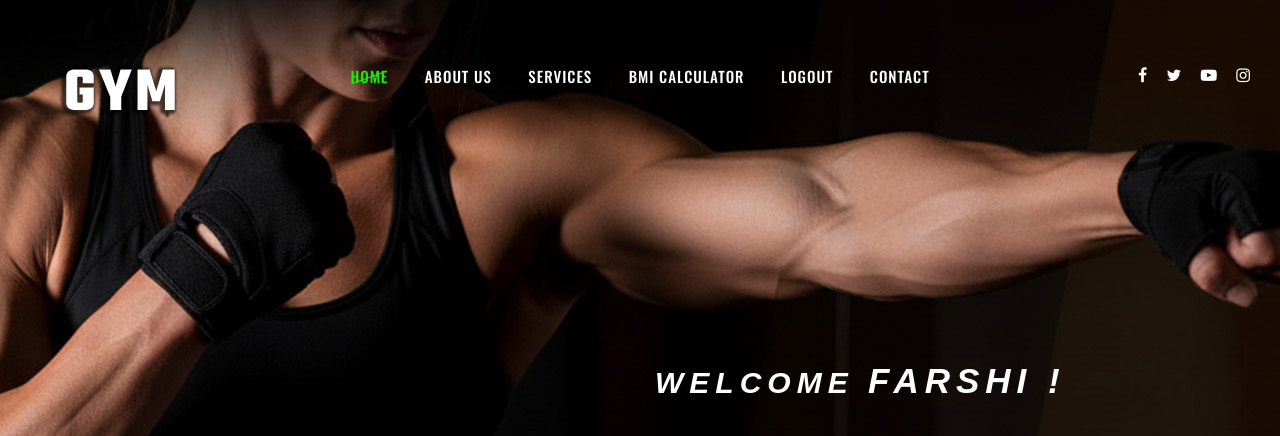
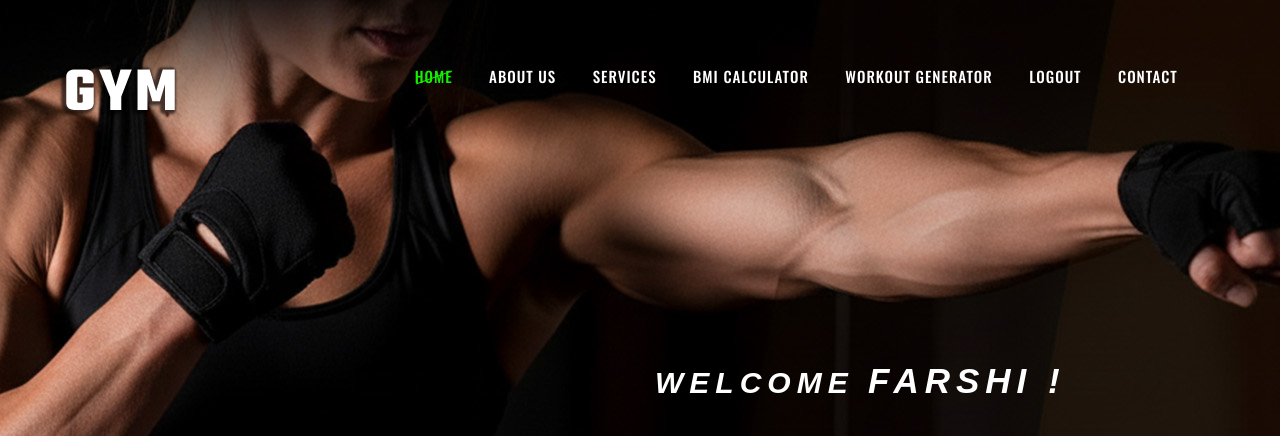
Before and after one commit to kalathilshameem/Gym-Management, a Django app: template templates/index.html in a window 1280 px wide. Shown: the top 436 px of the page. Run offline with Django 3.2, Linux system fonts and the light colour scheme; the template is opened without the code that fills it, so the values that code supplies are empty; the first user in the database is signed in; some libraries are stand-ins or nearby versions; some web fonts are replaced.

Commit message:
Adjust column layout and remove social links

```diff
--- a/templates/index.html
+++ b/templates/index.html
@@ -43,7 +43,7 @@
                     </a>
                 </div>
             </div>
-            <div class="col-lg-6">
+            <div class="col-lg-9">
                 <nav class="nav-menu">
                     <ul>
                         <li class="active"><a href="{% url 'index' %}">Home</a></li>
@@ -51,6 +51,7 @@
                         <li><a href="{% url 'services' %}">Services</a></li>
                         {% if user.is_authenticated %}
                             <li><a href="{% url 'bmi_calculator_user' %}">BMI Calculator</a></li>
+                            <li><a href="{% url 'workout_planner_user' %}">Workout Generator</a></li>
                             <li><a href="{% url 'logout' %}">Logout</a></li>
                         {% else %}
                             <li><a href="{% url 'register' %}">Register</a></li>
@@ -59,16 +60,6 @@
                         <li><a href="{% url 'contact' %}">Contact</a></li>
                     </ul>
                 </nav>
-            </div>
-            <div class="col-lg-3">
-                <div class="top-option">
-                    <div class="to-social">
-                        <a href="#"><i class="fa fa-facebook"></i></a>
-                        <a href="#"><i class="fa fa-twitter"></i></a>
-                        <a href="#"><i class="fa fa-youtube-play"></i></a>
-                        <a href="#"><i class="fa fa-instagram"></i></a>
-                    </div>
-                </div>
             </div>
         </div>
         <div class="canvas-open">
```
